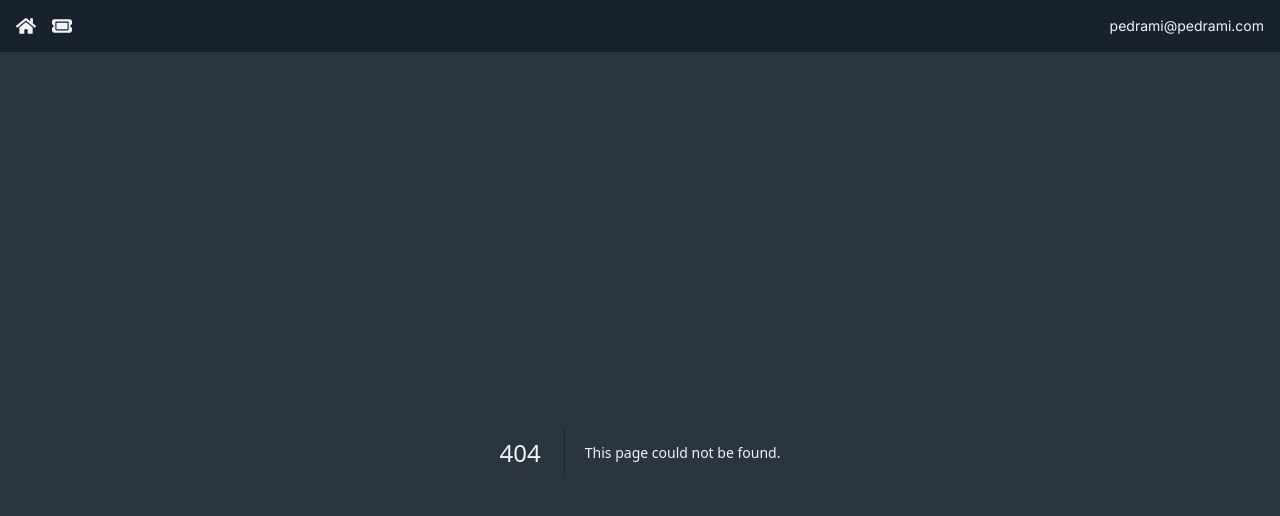
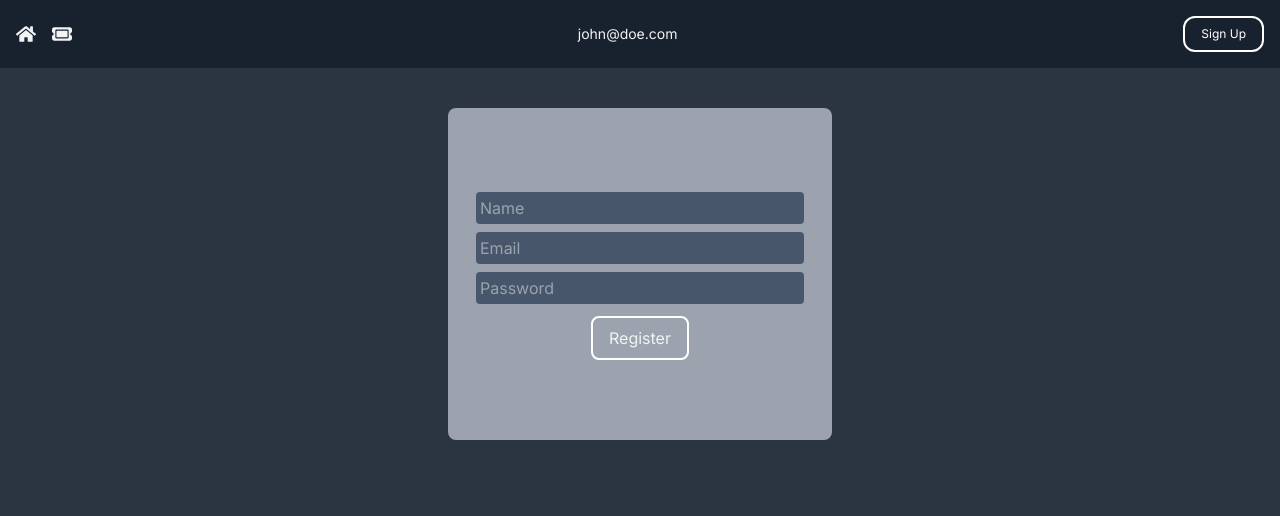
Before and after one commit to M-Pedrami/TicketApp, a Next.js app: page /signup in a window 1280 px wide. Before the commit this address had no page. Shown: the top 516 px of the page. Built offline with nearby package versions, Linux system fonts and the light colour scheme.

Commit message:
user schema added

```diff
--- a/app/(components)/Nav.jsx
+++ b/app/(components)/Nav.jsx
@@ -1,24 +1,33 @@
-import Link from "next/link"
-import { FaTicket} from "react-icons/fa6";
+import Link from "next/link";
+import { FaTicket } from "react-icons/fa6";
 import { FaHome } from "react-icons/fa";
 
-
 const Nav = () => {
+  const User = {
+    name: "John Doe",
+    email: "john@doe.com",
+  };
   return (
-    <nav className="flex justify-between bg-nav p-4">
+    <nav className="flex justify-between items-center bg-nav p-4">
       <div className="flex items-center space-x-4">
         <Link href="/">
-          <FaHome className="icon"/>
+          <FaHome className="icon" />
         </Link>
         <Link href="/TicketPage/new">
-          <FaTicket className="icon"/>
+          <FaTicket className="icon" />
         </Link>
       </div>
       <div>
-        <p className="text-default-text ">pedrami@pedrami.com</p>
+        <p className="text-default-text ">{User.email}</p>
       </div>
+      <Link
+        href="/signup"
+        className="text-white text-xs border-2 border-white rounded-xl py-2 px-4"
+      >
+        Sign Up
+      </Link>
     </nav>
-  )
-}
+  );
+};
 
-export default Nav
+export default Nav;
--- /dev/null
+++ b/app/(models)/user.js
@@ -0,0 +1,16 @@
+import mongoose, { Schema } from "mongoose";
+
+const userSchema = new Schema(
+  {
+    name: String,
+    email: String,
+    password: String,
+  },
+  {
+    timestamps: true,
+  }
+);
+
+const User = mongoose.models.User || mongoose.model("User", userSchema);
+
+export default User;
--- a/app/api/createticket/route.js
+++ b/app/api/createticket/route.js
@@ -11,10 +11,10 @@ export async function POST(req) {
   try {
     const body = await req.json();
     const {title, description, priority, progress, status, category} = body
+    //add validation for missing fields here
     if(!title || !description){
       return NextResponse.json({message: "Please Fill out the Required Fields"}, {status: 500})
     }
-    //add validation for missing fields here
     await Ticket.create({title, description, priority, progress, status, category});
     return NextResponse.json({ message: "Ticket Created" }, { status: 201 });
   } catch (error) {
--- /dev/null
+++ b/app/api/user/signup/route.js
@@ -0,0 +1,22 @@
+import User from "@/app/(models)/user";
+import connectDB from "@/app/(utils)/db";
+import { NextResponse } from "next/server";
+
+connectDB();
+
+export async function POST(req) {
+  try {
+    const body = await req.json();
+    const { name, email, password } = body;
+    if ((!name || !email || !password)) {
+      return NextResponse.json(
+        { message: "Please Fill Out All the Fields" },
+        { status: 500 }
+      );
+    }
+    const response = await User.create({ name, email, password });
+    return NextResponse.json({ response }, { status: 201 });
+  } catch (error) {
+    console.log("error from signup route");
+  }
+}
--- /dev/null
+++ b/app/signup/page.jsx
@@ -0,0 +1,86 @@
+"use client";
+import { useState } from "react";
+import {toast} from "react-toastify"
+import { useRouter } from "next/navigation";
+const BASE_URL = process.env.BASE_URL || "";
+
+const SignUp = () => {
+  const [userData, setUserData] = useState({
+    name: "",
+    email: "",
+    password: "",
+  });
+
+  const handleClick = async () => {
+    try {
+      const response = await fetch(`${BASE_URL}/api/user/signup`, {
+        method: "POST",
+        body: JSON.stringify(userData),
+        headers: {
+          "content-type": "application/json",
+        },
+      });
+      if(response.ok){
+        const data = await response.json();
+        console.log(data.response);
+        toast.success("User Created");
+        router.push("/")
+        router.refresh()
+
+      }
+
+      if(!response.ok){
+        const data = await response.json();
+        toast.error("User Creation Failed:" + data.message)
+
+      }
+    } catch (error) {
+      console.log("error from handleClick")
+    }
+  };
+  const router = useRouter();
+  return (
+    <div className="bg-gray-400 flex flex-col max-w-96 m-auto mt-10 py-20 px-6 rounded-lg">
+      <input
+        type="text"
+        placeholder="Name"
+        value={userData.name}
+        onChange={(e) =>
+          setUserData((prevData) => ({
+            ...prevData,
+            name: e.target.value,
+          }))
+        }
+      />
+      <input
+        type="email"
+        placeholder="Email"
+        value={userData.email}
+        onChange={(e) =>
+          setUserData((prevData) => ({
+            ...prevData,
+            email: e.target.value,
+          }))
+        }
+      />
+      <input
+        type="password"
+        placeholder="Password"
+        value={userData.password}
+        onChange={(e) =>
+          setUserData((prevData) => ({
+            ...prevData,
+            password: e.target.value,
+          }))
+        }
+      />
+      <button
+        onClick={handleClick}
+        className="px-4 py-2 border-2 rounded-lg border-white w-fit mt-2 mx-auto"
+      >
+        Register
+      </button>
+    </div>
+  );
+};
+export default SignUp;
```
